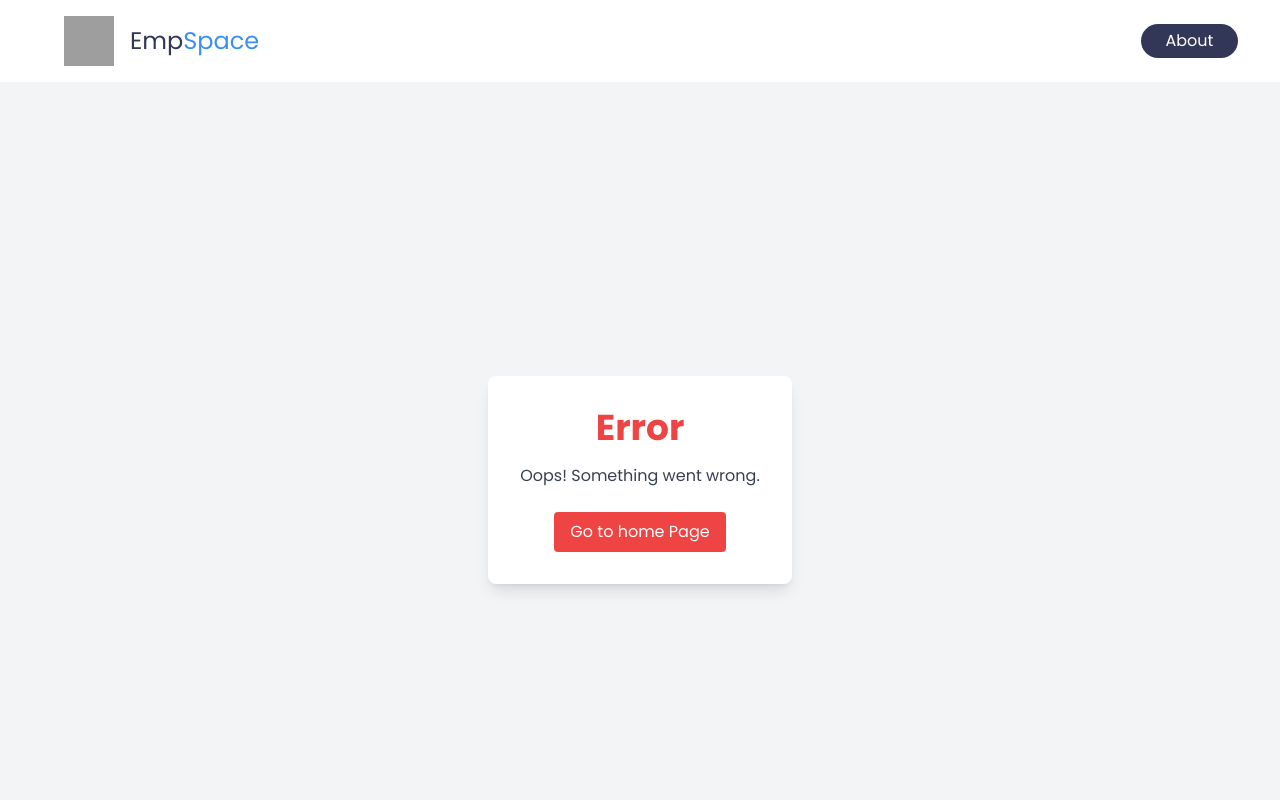
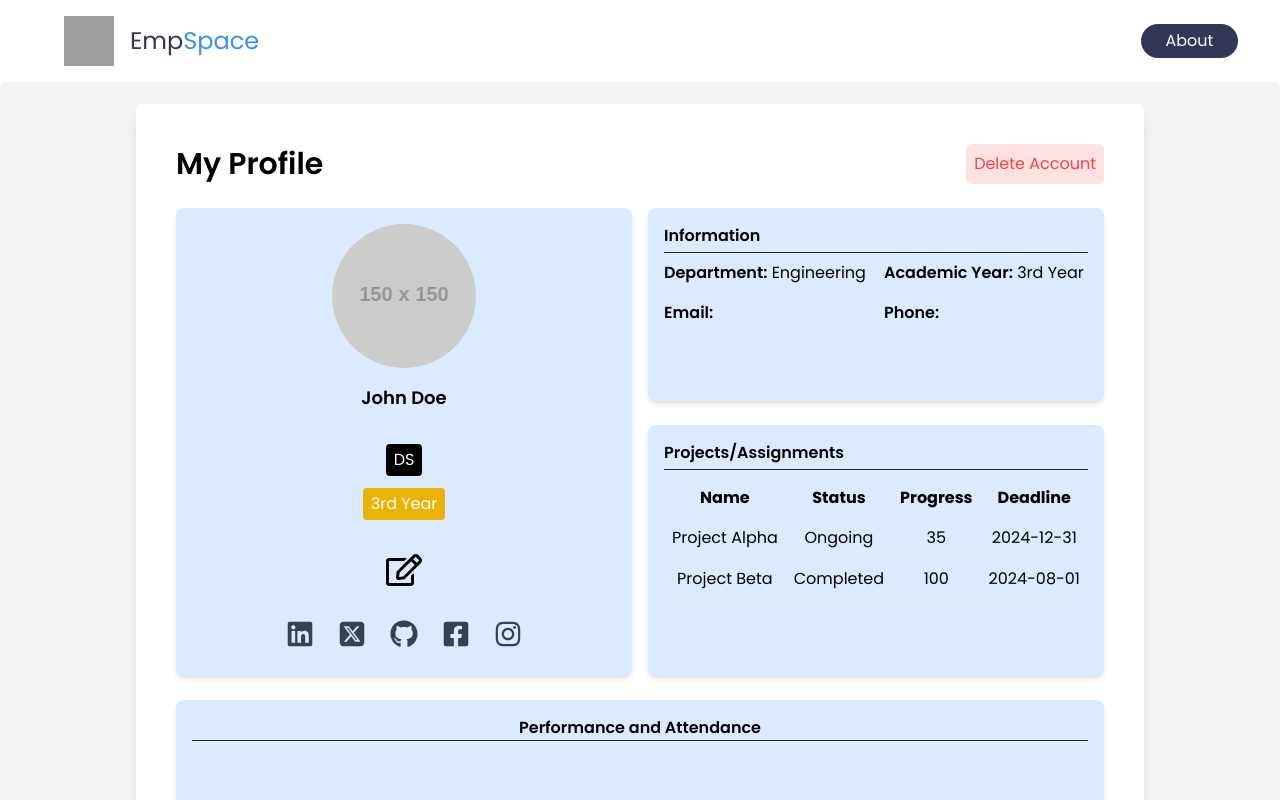
Before and after one commit to sayandip-ghosh/EMS, a React (Vite) app in the folder frontend/: page /member/myprofile/1 in a window 1280 px wide. Shown: the top 800 px of the page. Built offline with nearby package versions, Linux system fonts and the light colour scheme; grey boxes are pictures that could not be loaded; a web font is replaced by a local one.

Commit message:
Update Myprofile

```diff
--- a/frontend/src/Components/My profile/Myprofile.jsx
+++ b/frontend/src/Components/My profile/Myprofile.jsx
@@ -31,7 +31,7 @@ const Myprofile = ({members})  => {
           <Information member = {member}/>  {/* Information Section */}
 
 
-          <Projects />  {/* Projects / Assignments Section */}
+          <Projects ID = {memberId}/>  {/* Projects / Assignments Section */}
           </div>
         </div>
 
--- a/frontend/src/Components/My profile/Projects.jsx
+++ b/frontend/src/Components/My profile/Projects.jsx
@@ -2,7 +2,28 @@
 import { projectsData } from "../../Data/projectsData";
 
 
-function ProjectRow({ project }) {
+function displayProjectData(ID){
+  console.log(ID)
+  const data = [];
+  projectsData.forEach((ele)=>{
+    ele.team.forEach((e) =>{
+      if(e.id === ID){
+        data.push(ele);
+      }
+    })
+  })
+  console.log(data)
+  return(
+    <>
+    {data.map((project) => (
+      <ProjectRow key={project.id} project={project} ID={ID} />
+    ))}
+    </>
+  )
+}
+
+
+function ProjectRow({ project}) {
     return (
         <tr
             key={project.id}
@@ -17,7 +38,7 @@ function ProjectRow({ project }) {
 }
 
 
-function Projects(){
+function Projects({ID}){
 
     return(
     <>
@@ -33,9 +54,12 @@ function Projects(){
                 </tr>
               </thead>
               <tbody>
-              {projectsData.map((project) => (
-                <ProjectRow key={project.id} project={project} />
-              ))}
+              {/* {data.map((project) => (
+                <ProjectRow key={project.id} project={project} ID={ID} />
+              ))} */}
+              {
+                displayProjectData(ID)
+              }
               </tbody>
             </table>
         </div>
--- a/frontend/src/Data/projectsData.js
+++ b/frontend/src/Data/projectsData.js
@@ -19,7 +19,7 @@ export const projectsData = [
     progress: 100,
     deadline: "2024-08-01",
     team: [
-      { id: 4, name: "Sara Lee", assign: "Team Lead" },
+      { id: 1, name: "John Doe", assign: "Team Lead" },
       { id: 5, name: "Chris Green", assign: "Developer" },
       { id: 6, name: "Mary Brown", assign: "Tester" },
     ],
--- a/frontend/src/main.jsx
+++ b/frontend/src/main.jsx
@@ -14,6 +14,7 @@ import AdminEvents from './Components/Events/AdminEvents.jsx';
 import { membersData } from './Data/membersData.js';
 import { projectsData } from './Data/projectsData.js';
 import { eventsData } from './Data/eventsData.js';
+import Myprofile from './Components/My profile/Myprofile.jsx';
 
 const Main = () => {
   const [role, setRole] = useState("member");
@@ -33,6 +34,7 @@ const Main = () => {
         <Route path="/member/signup" element={<Signup />} />
         <Route path="/admin/home" element={<HomePage members={membersData} role={role} />} />
         <Route path="/member/home" element={<HomePage members={membersData} role={role} />} />
+        <Route path="/member/myprofile/:id" element={<Myprofile members={membersData} role={role} />} />
 
         <Route
           path="/admin/dashboard"
```
